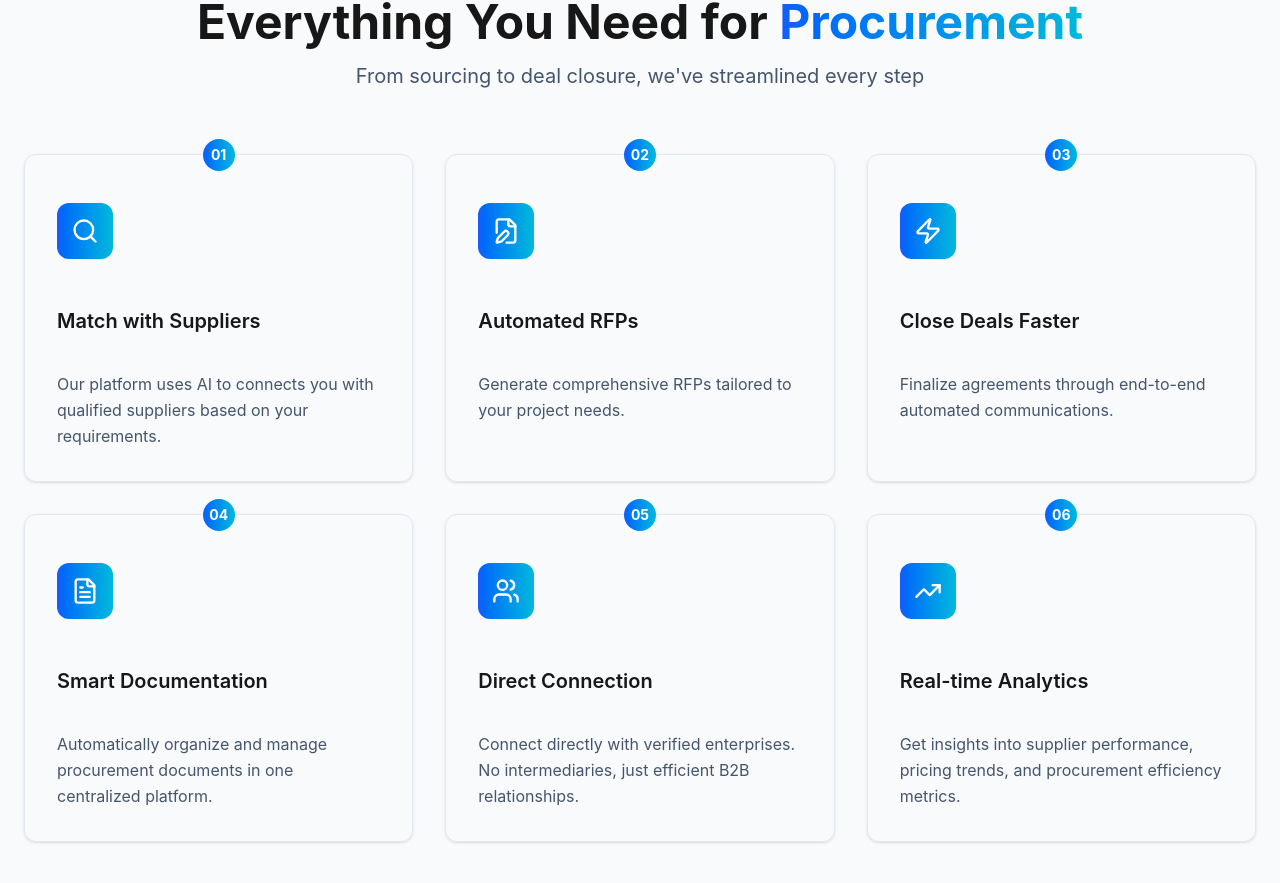
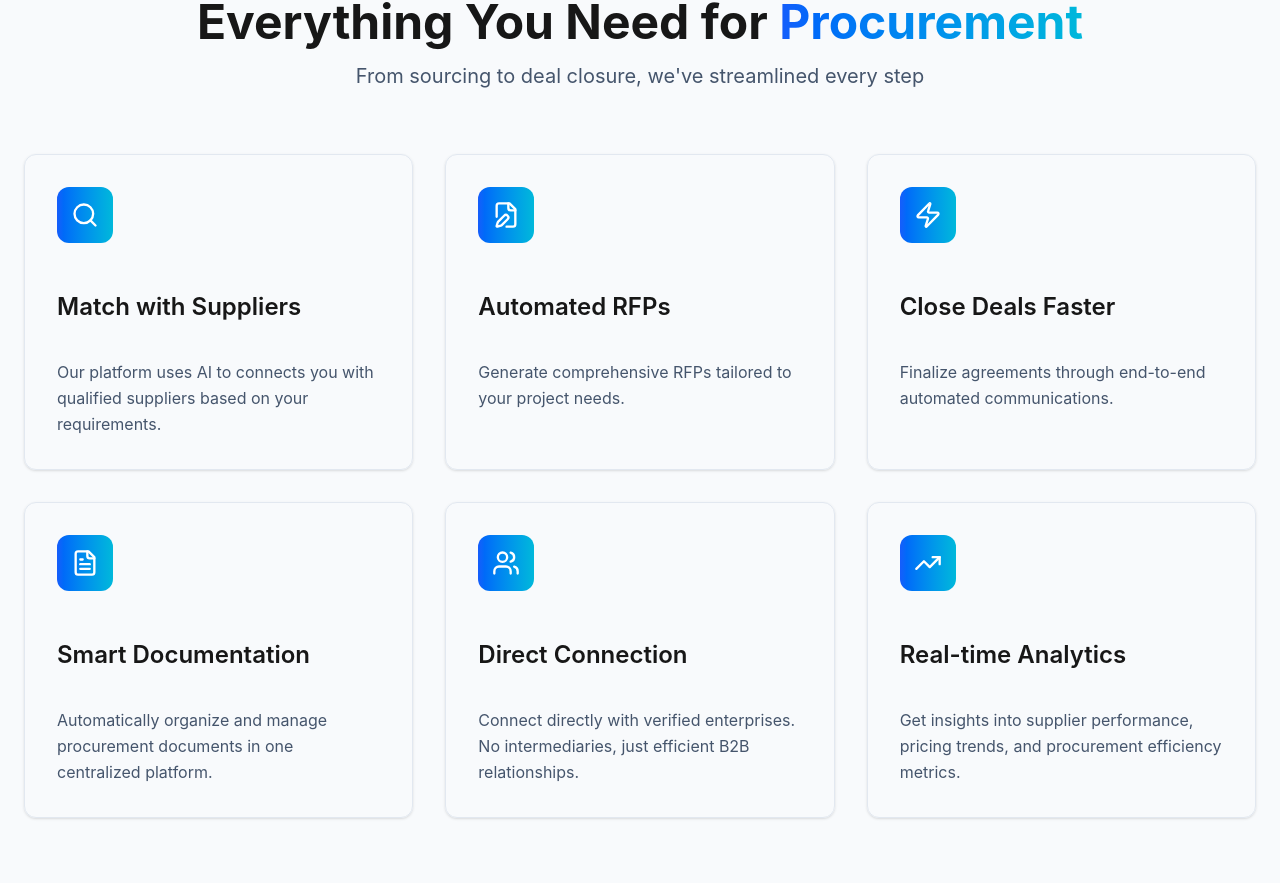
Before and after one commit to NihaalKonda/Nexa, a Next.js app in the folder frontend/: page / in a window 1280 px wide. Shown: the part 778-1661 px from the top of the page. Built offline with nearby package versions, Linux system fonts and the light colour scheme.

Commit message:
number circles, font size

```diff
--- a/frontend/src/components/landing/Features.tsx
+++ b/frontend/src/components/landing/Features.tsx
@@ -62,14 +62,10 @@ const Features = () => {
               key={index}
               className="p-8 relative hover:shadow-xl transition-all duration-300 hover:-translate-y-1 border-slate-200"
             >
-              <div className="absolute -top-4 left-1/2 -translate-x-1/2 w-8 h-8 rounded-full bg-gradient-to-r from-blue-600 to-cyan-500 flex items-center justify-center text-white font-bold text-sm">
-                {feature.number}
-              </div>
-
-              <div className="w-14 h-14 rounded-xl bg-gradient-to-r from-blue-600 to-cyan-500 flex items-center justify-center mb-6 mt-4">
+              <div className="w-14 h-14 rounded-xl bg-gradient-to-r from-blue-600 to-cyan-500 flex items-center justify-center mb-6">
                 <feature.icon className="w-7 h-7 text-white" />
               </div>
-              <h3 className="text-xl font-semibold mb-3">{feature.title}</h3>
+              <h3 className="text-2xl font-semibold mb-3">{feature.title}</h3>
               <p className="text-slate-600 leading-relaxed">{feature.description}</p>
             </Card>
           ))}
--- a/frontend/src/components/ui/button.tsx
+++ b/frontend/src/components/ui/button.tsx
@@ -11,7 +11,7 @@ const buttonVariants = cva(
       variant: {
         default: "bg-primary text-primary-foreground hover:bg-primary/90 shadow-[var(--shadow-soft)]",
         destructive: "bg-destructive text-destructive-foreground hover:bg-destructive/90",
-        outline: "border-2 border-primary/20 bg-background text-foreground hover:bg-primary/5 hover:border-primary/40",
+        outline: "border-2 border-primary/10 bg-background text-foreground hover:bg-primary/5 hover:border-primary/30 hover:scale-105 hover:shadow-[var(--shadow-strong)] transition-all duration-300",
         secondary: "bg-secondary text-secondary-foreground hover:bg-secondary/80",
         ghost: "hover:bg-accent hover:text-accent-foreground",
         link: "text-primary underline-offset-4 hover:underline",
```
